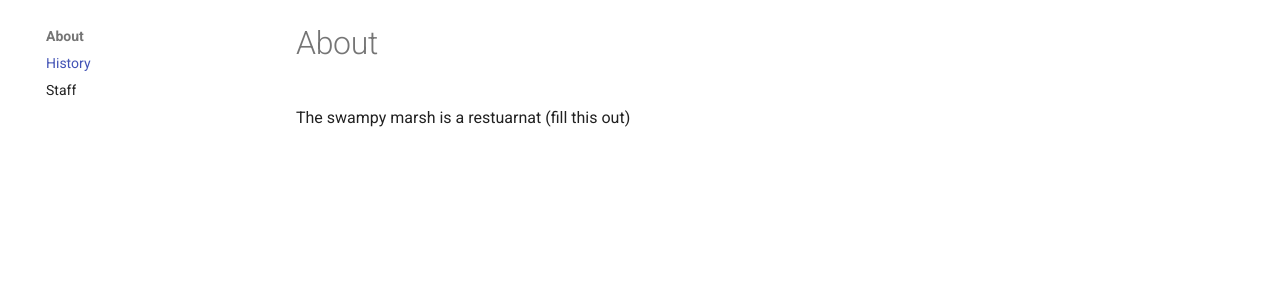
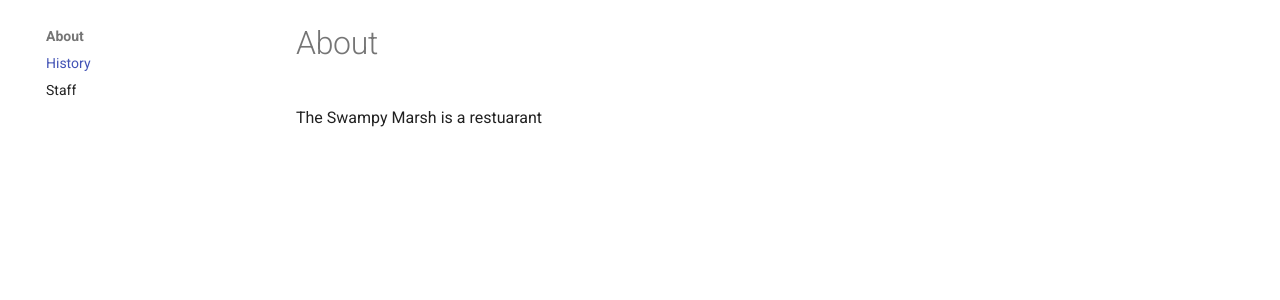
Before and after one commit to Dragonlord1005/The-Swampy-Marsh, an MkDocs documentation site: the page built from docs/about/history.md, in a window 1280 px wide. Shown: the part 169-469 px from the top of the page. Built offline with MkDocs 1.6.1 and Material for MkDocs 9.7.7, drawn with Linux system fonts in a browser that asks for light colours; the version menu is left out.

Commit message:
Fixed a spelling error

```diff
--- a/docs/about/history.md
+++ b/docs/about/history.md
@@ -1,3 +1,3 @@
 # About
 
-The swampy marsh is a restuarnat (fill this out)
+The Swampy Marsh is a restuarant
```
